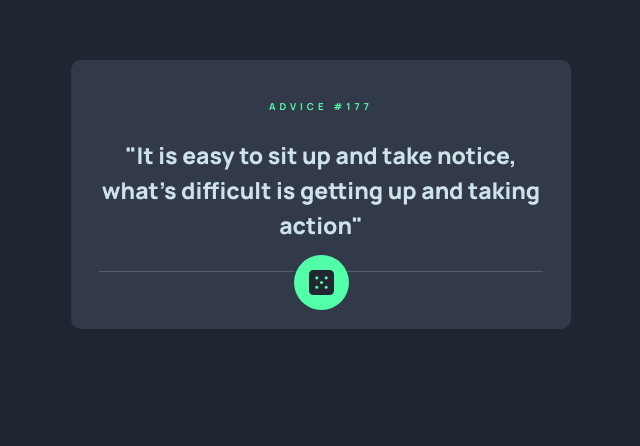
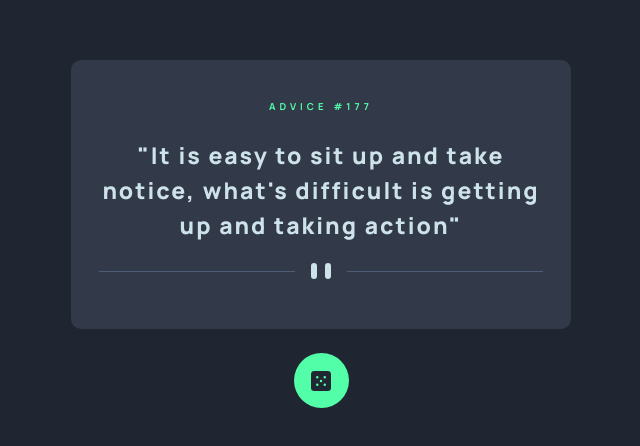
Before and after one commit to mhrsh/advice-generator, a plain HTML site: page index.html in a window 1280 px wide. Shown: the part 206-652 px from the top of the page, without its empty margins (319-959 px from the left). Drawn offline with Linux system fonts and the light colour scheme.

Commit message:
configura responsividade desktop

```diff
--- a/css/estilos.css
+++ b/css/estilos.css
@@ -65,7 +65,19 @@ body {
 }
 
 .button img {
-    width: 25px;
-    height: 25px;
+    width: 20px;
+    height: 20px;
     object-fit: cover;
 }
+
+
+@media (min-width: 576px) {
+    .button {
+        position: absolute;
+        top: 559px;
+    }
+
+    .advice-quote {
+        letter-spacing: 2px;
+    }
+}
```
